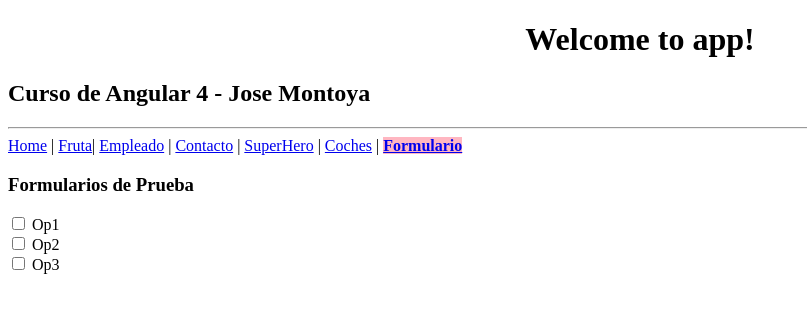
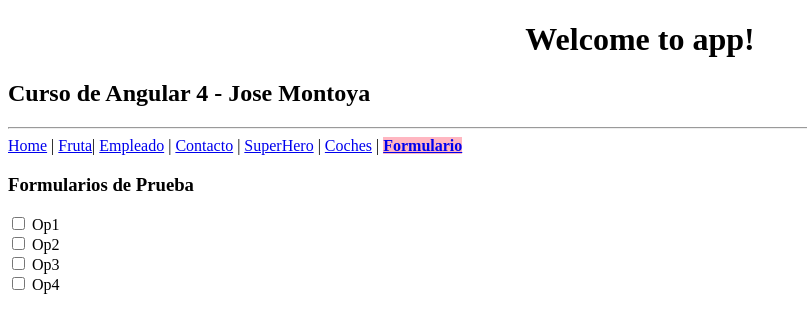
Before and after one commit to montoyaguzman/angular4-curso, an Angular app: page /app-formulario in a window 1280 px wide. Shown: the top 332 px of the page, without its empty margins (0-807 px from the left). Built offline with nearby package versions, Linux system fonts and the light colour scheme.

Commit message:
Probando el formulario de checks

```diff
--- a/src/app/components/formulario/formulario.component.html
+++ b/src/app/components/formulario/formulario.component.html
@@ -3,10 +3,12 @@
 
 <div>
 
-  <input type="checkbox" name="op1" [attr.disabled]="rolVal"> Op1
+  <input type="checkbox" name="op1" (click)="validar()"> Op1
   <br>
-  <input type="checkbox" name="op2" [attr.disabled]=""> Op2
+  <input type="checkbox" name="op2" #myButton> Op2
   <br>
-  <input type="checkbox" name="op3"[attr.disabled]="" (click)="prueba()"> Op3
+  <input type="checkbox" name="op3"> Op3
+  <br>
+  <input type="checkbox" name="op4"> Op4
 
 </div>
--- a/src/app/components/formulario/formulario.component.ts
+++ b/src/app/components/formulario/formulario.component.ts
@@ -1,29 +1,36 @@
-import { Component } from '@angular/core';
+import { Component, Renderer2, ElementRef, ViewChild } from '@angular/core';
+
 
 @Component({  selector: 'app-formulario', templateUrl: './formulario.component.html' })
 
 export class FormularioComponent {
-	public titulo_formulario = 'Formularios de Prueba';
-	public roleVal: any;
+  @ViewChild('myButton') myButton: ElementRef;
+  public titulo_formulario = 'Formularios de Prueba';
+  public roleVal: any;
+  public check: boolean;
 
-  constructor() {
+  constructor(private renderer: Renderer2) {
     this.roleVal = '';
+    this.check = false;
   }
 
-  ngOnInit() {
-
+  disable() {
+    // this.myButton.nativeElement.setAttribute("disabled", "true"); //BAD PRACTICE
+    this.renderer.setAttribute(this.myButton.nativeElement, 'disabled', 'true');
   }
 
-	prueba(){
-    console.log('holaaaaa');
-
-
-
-        this.roleVal = 'disabled';
+  enable() {
+   // this.myButton.nativeElement.removeAttribute("disabled"); //BAD PRACTICE
+   this.renderer.removeAttribute(this.myButton.nativeElement, 'disabled');
   }
 
-
-
-
+  validar() {
+    if (this.check) {
+      this.disable();
+    }
+    if (!this.check) {
+      this.enable();
+    }
+  }
 
 }
```
Also changed, not shown: src/app/components/servicios/ropa.service.ts (added, +13 -0 lines).
